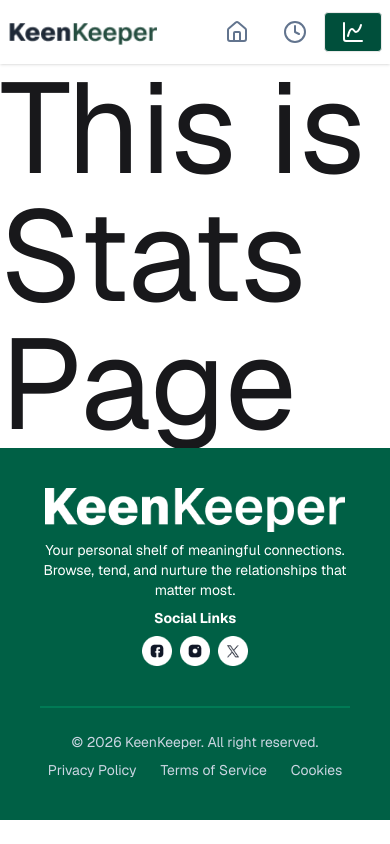
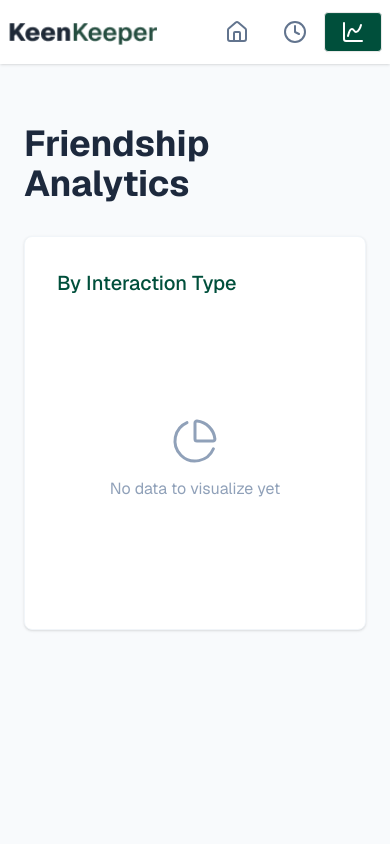
Before and after one commit to Saharier36/Keen-Keeper, a Next.js app: page /stats in a window 390 px wide. Shown: the top 844 px of the page. Built offline with nearby package versions, Linux system fonts and the light colour scheme.

Commit message:
implement friendship analytics with responsive pie chart

```diff
--- a/src/app/friend/[id]/page.jsx
+++ b/src/app/friend/[id]/page.jsx
@@ -31,7 +31,7 @@ const FriendDetailsPage = async ({ params }) => {
   } = friend;
 
   return (
-    <div className="px-6 py-20 bg-slate-50">
+    <div className="min-h-screen px-6 py-20 bg-slate-50">
       <div className="max-w-6xl mx-auto grid grid-cols-1 md:grid-cols-[320px_1fr] gap-4">
         <div className="flex flex-col gap-3">
           <div className="card text-center shadow-sm border border-slate-100 bg-base-100 p-6">
--- a/src/app/page.js
+++ b/src/app/page.js
@@ -18,7 +18,7 @@ export default async function Home() {
   };
 
   return (
-    <div className="bg-slate-50">
+    <div className="min-h-screen bg-slate-50">
       <Banner stats={stats} />
 
       <div className="max-w-6xl mx-auto border-t-2 border-base-300 px-6 py-10">
--- a/src/app/stats/page.jsx
+++ b/src/app/stats/page.jsx
@@ -1,10 +1,80 @@
+"use client";
+
+import { useTimeline } from "@/context/TimelineContext";
+import { PieChartIcon } from "lucide-react";
+import {
+  Cell,
+  Legend,
+  Pie,
+  PieChart,
+  ResponsiveContainer,
+  Tooltip,
+} from "recharts";
 
 const StatsPage = () => {
-    return (
-        <div>
-            <h2 className='text-9xl'>This is Stats Page</h2>
+  const { timeline } = useTimeline();
+
+  const StatsData = [
+    { name: "Call", value: timeline.filter((t) => t.type === "Call").length },
+    { name: "Text", value: timeline.filter((t) => t.type === "Text").length },
+    { name: "Video", value: timeline.filter((t) => t.type === "Video").length },
+  ].filter((item) => item.value > 0);
+
+  return (
+    <div className="min-h-screen bg-slate-50 py-15 px-6">
+      <div className="max-w-6xl mx-auto">
+        <h1 className="text-4xl font-bold mb-8 text-slate-800">
+          Friendship Analytics
+        </h1>
+
+        <div className="card bg-white shadow-sm border border-slate-100 p-8">
+          <h2 className="text-xl font-medium mb-6 text-emerald-900">
+            By Interaction Type
+          </h2>
+
+          {timeline.length === 0 && (
+            <div className="py-24 flex flex-col items-center justify-center text-slate-400 gap-3">
+              <PieChartIcon size={48} strokeWidth={1.5} />
+              <p>No data to visualize yet</p>
+            </div>
+          )}
+
+          {timeline.length > 0 && (
+            <div className="h-80 w-full">
+              <ResponsiveContainer width="100%" height="100%">
+                <PieChart>
+                  <Pie
+                    data={StatsData}
+                    cx="50%"
+                    cy="50%"
+                    innerRadius={70}
+                    outerRadius={100}
+                    paddingAngle={8}
+                    dataKey="value"
+                  >
+                    {StatsData.map((item, index) => (
+                      <Cell
+                        key={index}
+                        fill={
+                          item.name === "Call"
+                            ? "#244D3F"
+                            : item.name === "Text"
+                              ? "#7E35E1"
+                              : "#37A163"
+                        }
+                      />
+                    ))}
+                  </Pie>
+                  <Tooltip />
+                  <Legend iconType="circle" />
+                </PieChart>
+              </ResponsiveContainer>
+            </div>
+          )}
         </div>
-    );
+      </div>
+    </div>
+  );
 };
 
 export default StatsPage;
--- a/src/app/timeline/page.jsx
+++ b/src/app/timeline/page.jsx
@@ -41,7 +41,7 @@ const TimelinePage = () => {
   };
 
   return (
-    <div className="py-15 px-6 bg-slate-50">
+    <div className="min-h-screen py-15 px-6 bg-slate-50">
       <div className="max-w-6xl mx-auto">
         <h1 className="text-4xl font-bold mb-6">Timeline</h1>
 
@@ -58,9 +58,9 @@ const TimelinePage = () => {
 
         {timelineItems.length === 0 && (
           <div className="card bg-base-100 shadow-sm border border-slate-100 py-20">
-            <div className="flex flex-col items-center gap-3 justify-center text-gray-500">
-              <FileX size={40} />
-              <p className="text-lg">No data found</p>
+            <div className="flex flex-col items-center gap-3 justify-center text-slate-400">
+              <FileX size={48} strokeWidth={1.5} />
+              <p>No data found</p>
             </div>
           </div>
         )}
```
Lines whose indentation alone changed are shown as unchanged.
